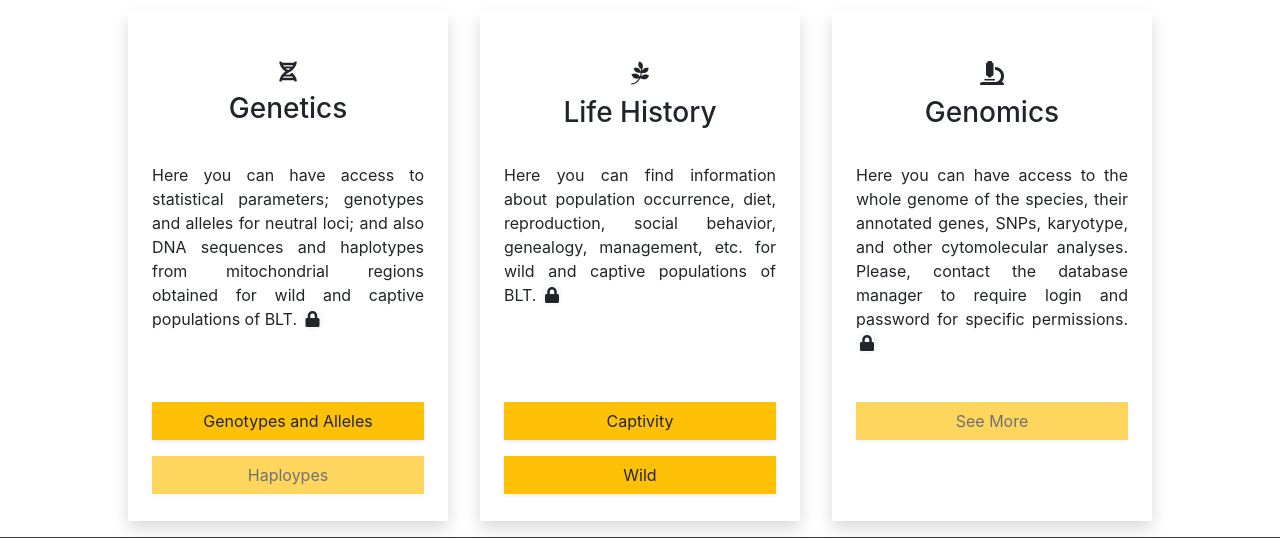
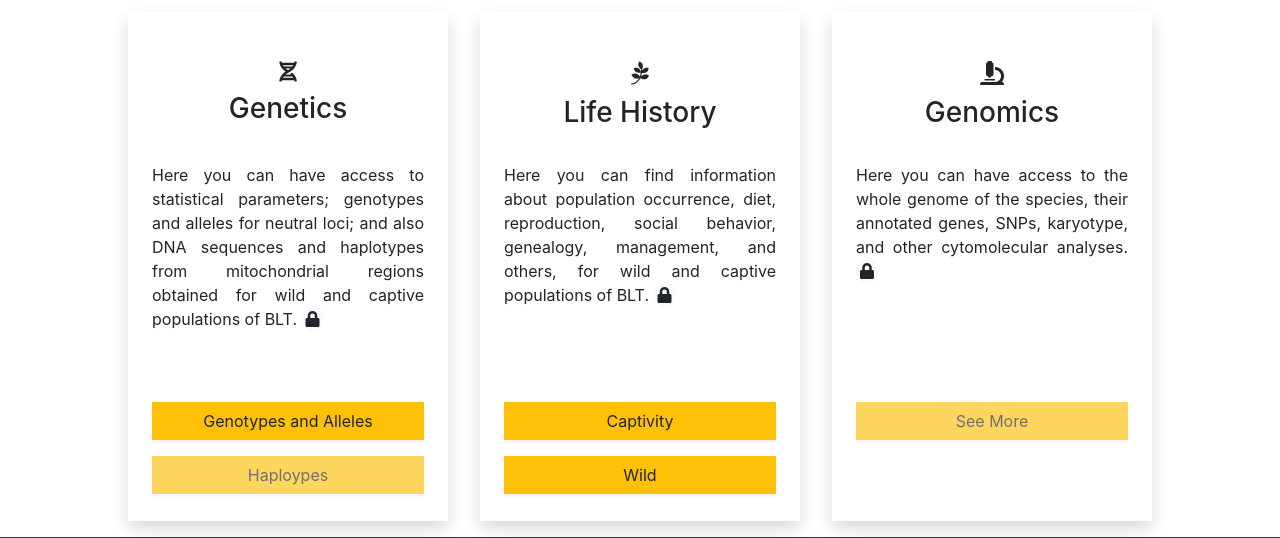
Before and after one commit to wesllews/LabBMC, a PHP site: page /1.prototipo/index.php in a window 1280 px wide. Shown: the part 714-1252 px from the top of the page. Run offline with PHP 8.4, Linux system fonts and the light colour scheme; the visitor is signed in with stand-in values (Sample User, id 1); data that the repository does not hold is empty; some libraries are stand-ins or nearby versions.

Commit message:
Mudanças nos textos das páginas

```diff
--- a/1.prototipo/index.php
+++ b/1.prototipo/index.php
@@ -20,7 +20,7 @@ include 'header.php';
 	<div class="row justify-content-center">
 		<div class="text-center float-left px-5 pt-4">
 			<h3 class="text-dark letra3">Tools</h3>
-			<p>The BLT.Database was developed to connect researchers and integrate ecological, genetic and genomic studies, making available data for wild and captive populations of the endangered <i>Leontopithecus chrysopygus</i> species. Here you can find relevant information about  genetic diversity, management,  demography and other life history data for this small primate, which is endemic to the Atlantic Rainforest of São Paulo state.</p>
+			<p>The BLT.Database was developed to connect researchers and integrate ecological, genetic and genomic studies, making available data for wild and captive populations of the endangered <i>Leontopithecus chrysopygus</i> species. Here you can find relevant information about genetic diversity, management, demography and other life history data for this small primate, which is endemic to the Atlantic Rainforest of São Paulo state.</p>
 		</div>
 	</div>
 
@@ -35,14 +35,11 @@ include 'header.php';
 				<h5><i class="hover fas fa-dna"></i></h5>
 				<h3>Genetics</h3>
 			</div>
-
 			<!--Text-->
 			<div class="d-flex flex-column p-4 h-50">
 			    <p>Here you can have access to statistical parameters; genotypes and alleles for neutral loci; and also DNA sequences and haplotypes from mitochondrial regions obtained for wild and captive populations of BLT. <i class="fas fa-lock rounded-circle bg-light p-1"  tabindex="0"  data-toggle="popover" data-trigger="focus" data-container="body" data-placement="right" data-content="Please, contact the database manager to require login and password for permissions."></i></p>
 
 			</div>
-
-
 			<!--Button-->
 			<div class="d-flex flex-column text-center h-25">
 				<a href="genotypes.php" class="btn btn-warning mx-4 rounded-0 shadow-sm my-2">Genotypes and Alleles</a>
@@ -60,7 +57,7 @@ include 'header.php';
 
 			<!--Text-->
 			<div class="d-flex flex-column p-4 h-50">
-			    <p>Here you can find information about population occurrence, diet, reproduction, social behavior, genealogy, management, etc. for wild and captive populations of BLT. <i class="fas fa-lock rounded-circle bg-light p-1"  tabindex="0"  data-toggle="popover" data-trigger="focus" data-container="body" data-placement="right" data-content="Please, contact the database manager to require login and password for permissions."></i></p>
+			    <p>Here you can find information about population occurrence, diet, reproduction, social behavior, genealogy, management, and others, for wild and captive populations of BLT. <i class="fas fa-lock rounded-circle bg-light p-1"  tabindex="0"  data-toggle="popover" data-trigger="focus" data-container="body" data-placement="right" data-content="Please, contact the database manager to require login and password for permissions."></i></p>
 			</div>
 
 			<!--Button-->
@@ -80,7 +77,7 @@ include 'header.php';
 
 			<!--Text-->
 			<div class="d-flex flex-column p-4 h-50">
-			    <p>Here you can have access to the whole genome of the species, their annotated genes, SNPs, karyotype, and other cytomolecular analyses. Please, contact the database manager to require login and password for specific permissions. <i class="fas fa-lock rounded-circle bg-light p-1"  tabindex="0"  data-toggle="popover" data-trigger="focus" data-container="body" data-placement="right" data-content="Please, contact the database manager to require login and password for permissions."></i></p>
+			    <p>Here you can have access to the whole genome of the species, their annotated genes, SNPs, karyotype, and other cytomolecular analyses. <i class="fas fa-lock rounded-circle bg-light p-1"  tabindex="0"  data-toggle="popover" data-trigger="focus" data-container="body" data-placement="right" data-content="Please, contact the database manager to require login and password for permissions."></i></p>
 			</div>
 
 		    <!--Button-->
--- a/1.prototipo/mainCaptivity.php
+++ b/1.prototipo/mainCaptivity.php
@@ -11,7 +11,6 @@ $result_filter = $mysqli->query($sql);
 	<div class="container text-center mt-5 p-5">
 		<h1 class="text-warning font-weight-bold">Captivity</h1>
 		<h5 class="text-justify">Take a look into the captivity to search information about the life history of captive populations and studbook data.</h5>
-
 	</div>
 
 	<div class="container">
```
